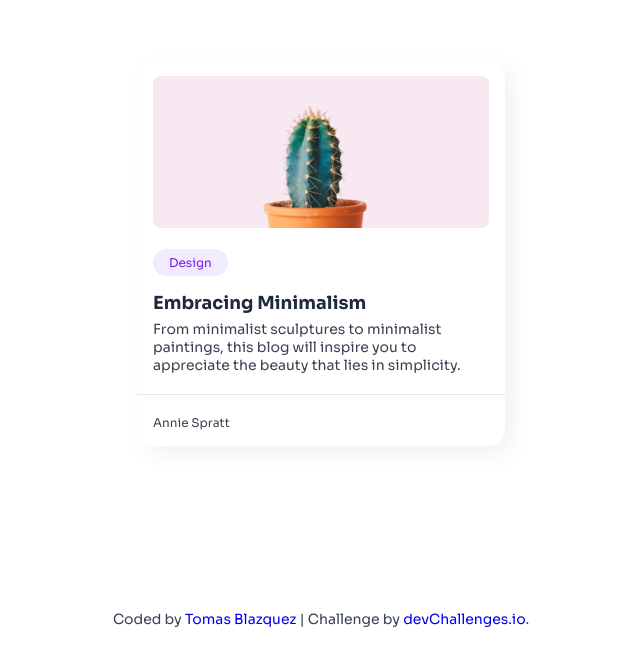
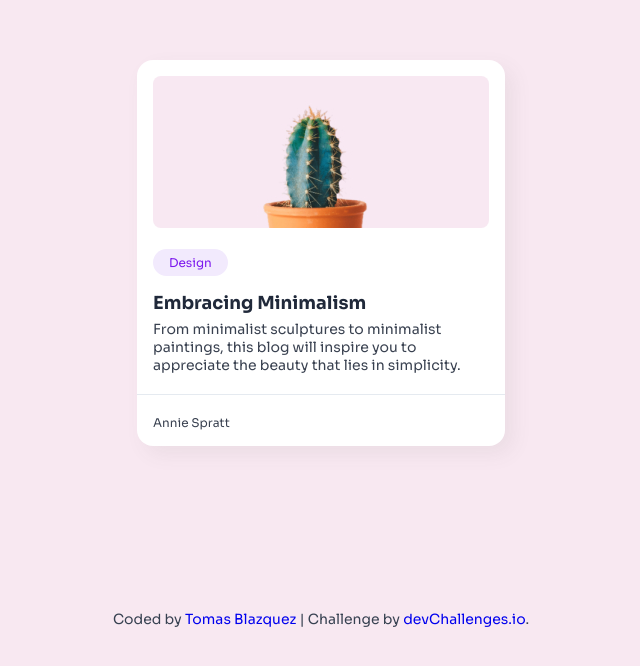
Before and after one commit to Nahsev/Minimal-blog-card-starter-master, a plain HTML site: page index.html in a window 1280 px wide. Shown: the part 104-770 px from the top of the page, without its empty margins (319-959 px from the left). Drawn offline with Linux system fonts and the light colour scheme.

Commit message:
link fix

```diff
--- a/style.css
+++ b/style.css
@@ -10,13 +10,14 @@ body{
         font-size: 14px;
         color: #394150;
     }
-
+background: #F8E8F1;
 }
 .container {
 
     width: 368px;
     margin: 164px auto;
     padding: 16px;
+    background-color: #fff;
 }
 
 .container{
```
Also changed, not shown: index.html (+1 -1 lines), 1 other file.
